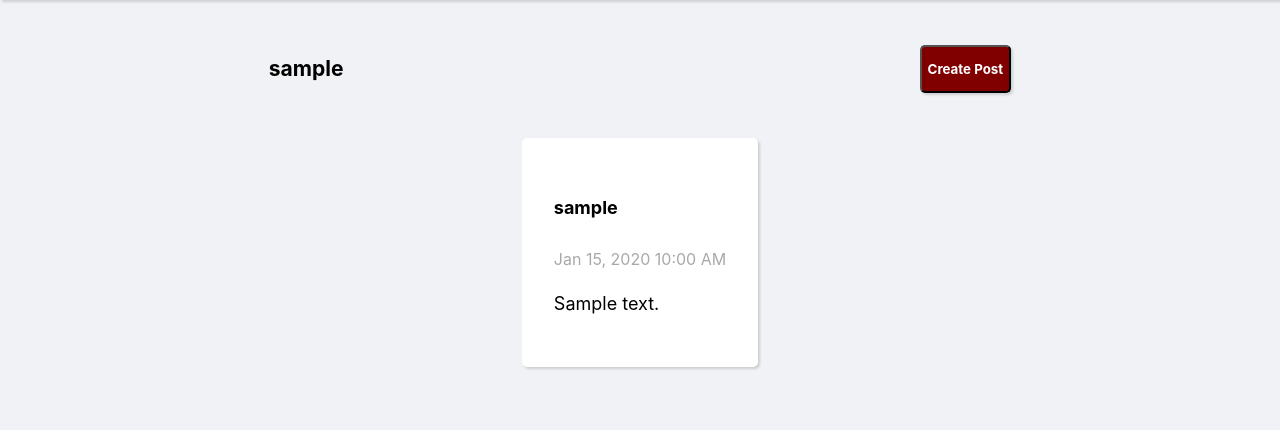
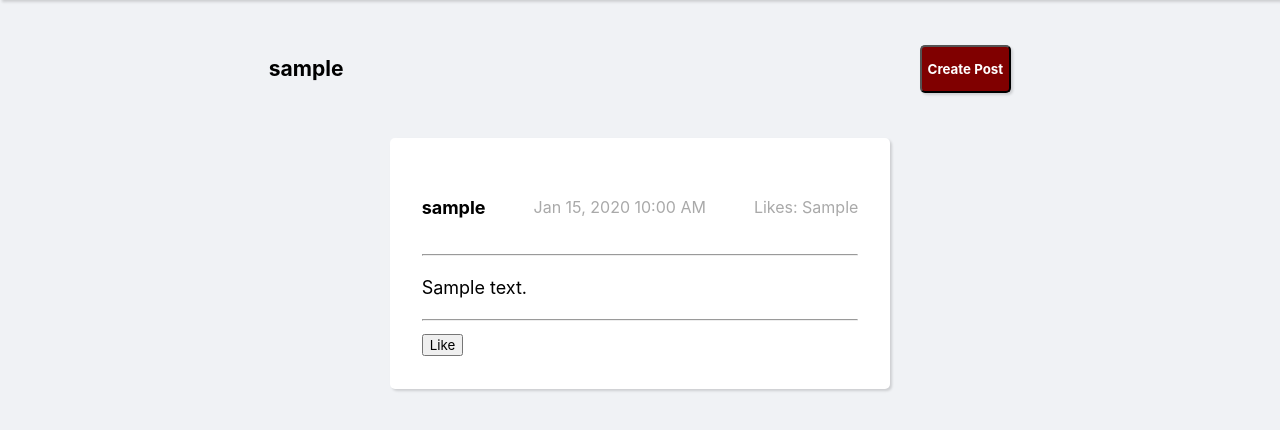
Before and after one commit to the-brain711/Fakebook, a Flask app: page /home in a window 1280 px wide. Shown: the part 85-515 px from the top of the page. Run offline with Flask 3, Linux system fonts and the light colour scheme; the visitor is signed in with stand-in values (Sample User, id 1); tables that the repository leaves empty or names only in its code hold one stand-in row (values such as "Sample post"); data that the repository does not hold is empty; some libraries are stand-ins or nearby versions.

Commit message:
Possible like feature

```diff
--- a/src/Fakebook/application.py
+++ b/src/Fakebook/application.py
@@ -223,6 +223,35 @@ def create_post():
 
     return render_template("home.html", msg=msg)
 
+
+@application.route("/like_post", methods=["POST"])
+def like_post():
+    # Output message if something goes wrong
+    msg = ""
+
+    # Check if POST request has at least a post description
+    if (
+        "loggedin" in session
+        and request.method == "POST"
+        and "like_button" in request.form
+    ):
+        # Insert liking of post into database
+        cursor = db.connection.cursor(MySQLdb.cursors.DictCursor)
+        cursor.execute(
+            "UPDATE posts_tb SET likes = likes + 1 WHERE post_id = %s;",
+            (
+                session['id'],
+            )
+        )
+        db.connection.commit()
+        db.connection.close()
+
+        return redirect(url_for("home"))
+    else:
+        msg = "Failed to like post."
+
+    return render_template("home.html", msg=msg)
+
 ##### ROUTES #####
 
 
--- a/src/Fakebook/static/style.css
+++ b/src/Fakebook/static/style.css
@@ -187,7 +187,13 @@ nav h1 {
     padding: 2rem;
 }
 
-.timeline .post .row1 label{
+.timeline .post .top {
+    display: flex;
+    align-items: center;
+    column-gap: 3rem;
+}
+
+.timeline .post .top label{
     font-size: medium;
     color: darkgrey;
 }
--- a/src/Fakebook/templates/home.html
+++ b/src/Fakebook/templates/home.html
@@ -43,11 +43,19 @@
     {% else %}
     {% for post in posts %}
     <div class="post">
-        <div class="row1">
+        <div class="top">
             <h4>{{ post['username'] }}</h4>
             <label>{{ post['creation_date'] }}</label>
+            <label>Likes: {{ post['likes'] }}</label>
         </div>
+        <hr class="solid">
         <p>{{ post['description'] }}</p>
+        <hr class="solid">
+        <div class="buttons">
+            <form action="{{ url_for('like_post') }}" method="post" autocomplete="off">
+                <input type="submit" name="like_button" id="like_button" value="Like" />
+            </form>
+        </div>
     </div>
     {% endfor %}
     {% endif %}
```
